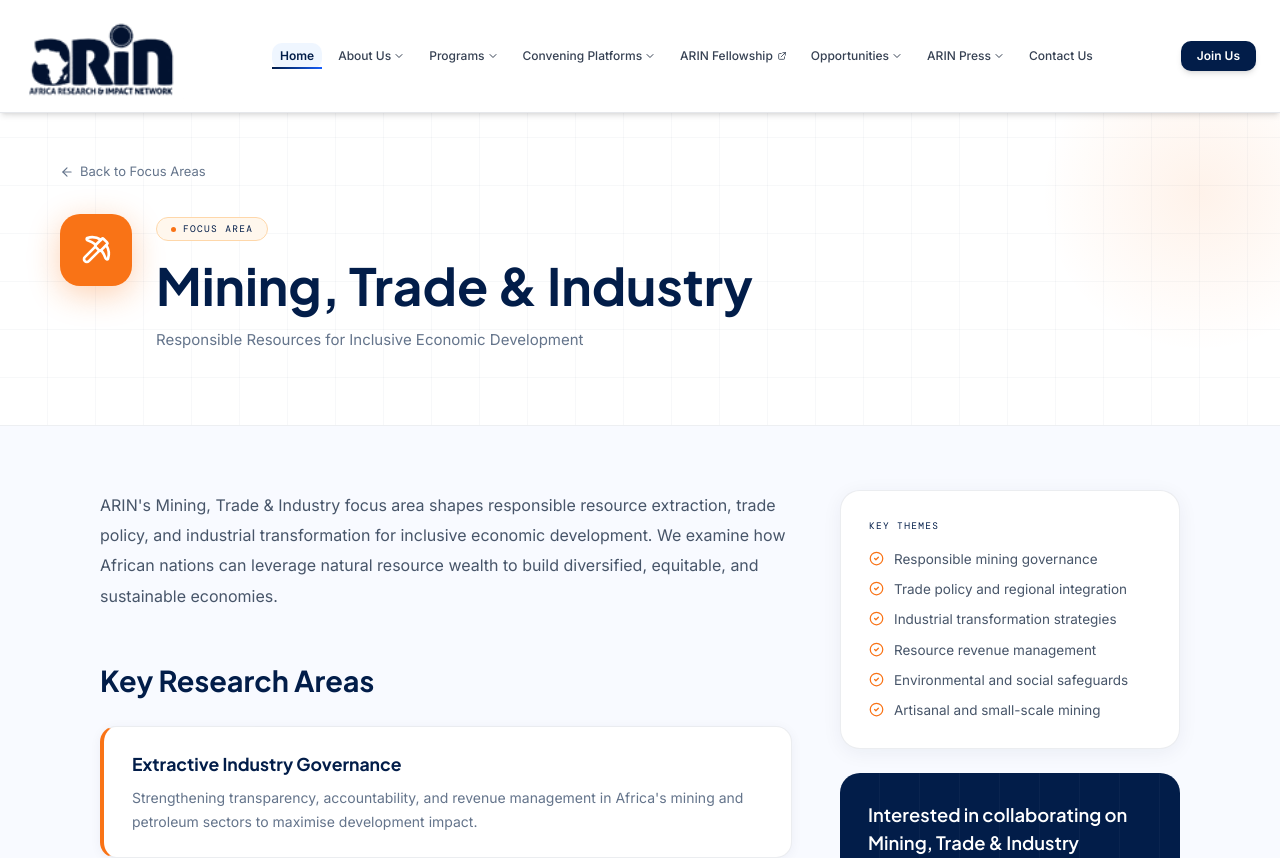
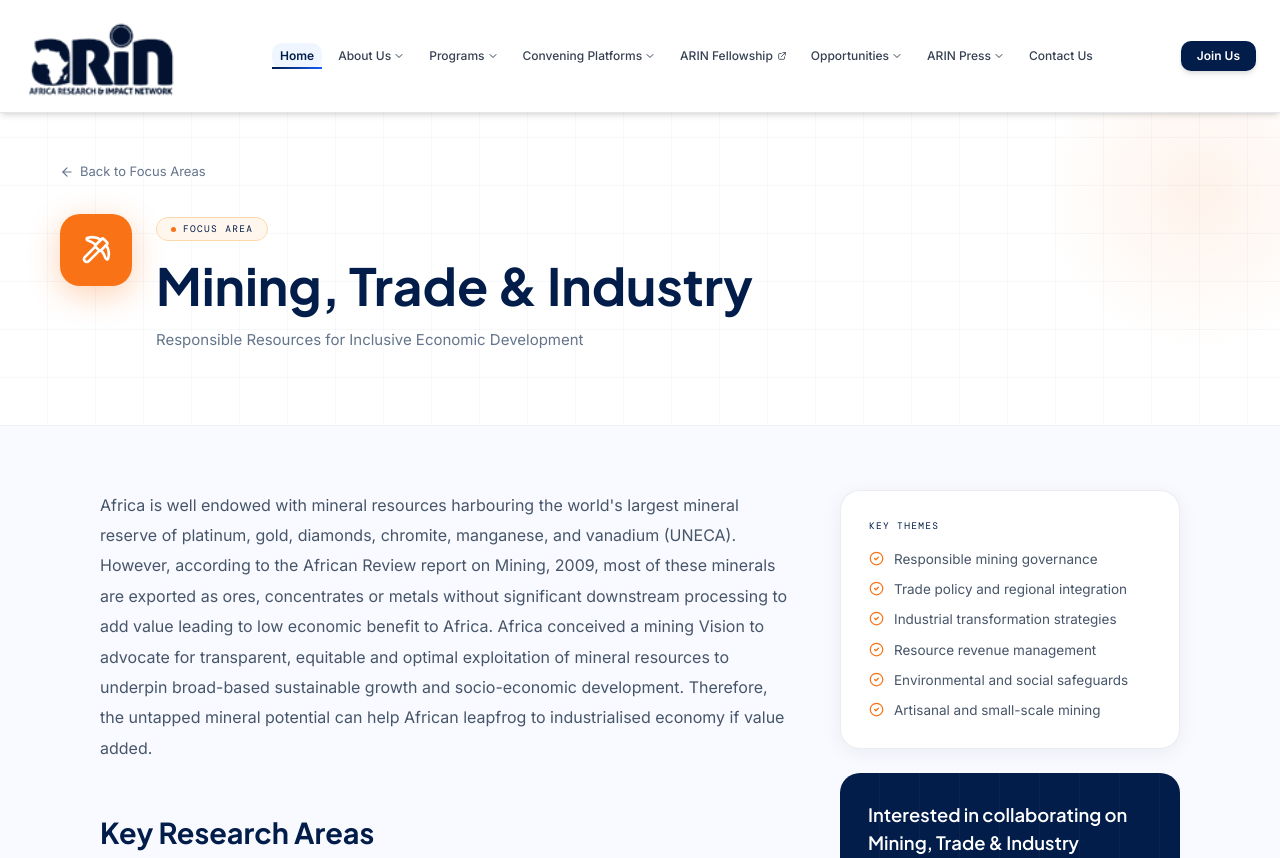
Before and after one commit to njerimuiruri/arin-website, a Next.js app: page /about-us/focus-areas/mining-trade-industry in a window 1280 px wide. Shown: the top 858 px of the page. Built offline with nearby package versions, Linux system fonts and the light colour scheme.

Commit message:
code updates on the focus mission

```diff
--- a/app/about-us/focus-areas/agriculture-forestry/page.tsx
+++ b/app/about-us/focus-areas/agriculture-forestry/page.tsx
@@ -10,7 +10,7 @@ const AREA = {
     icon: Wheat,
     tagline: "Climate-Smart Agriculture and Sustainable Forestry",
     description:
-        "ARIN's Agriculture & Forestry focus area drives climate-smart agriculture and sustainable forestry practices to secure food systems and rural livelihoods across Africa. Our research supports smallholder farmers, forest-dependent communities, and policymakers in building resilient, productive, and environmentally sustainable land-use systems.",
+        "Agriculture contributes directly and indirectly to climate change rendering farmers among the most vulnerable in Africa. Africa' economy is majorly dependant on agriculture, which highly rainfed hence among the most vulnerable areas to climate impacts. Approximately, 60% of Africa' trade and jobs respectively are derived from agricultural. Agricultural practices have impacted on the forestry in Africa. The indigenous agricultural practices like 'slash and burn' and mechanization have continually contributed to the destruction of forests as creation for more land for intense crop and livestock increase in order to produce more for the increasing population.",
     highlights: [
         "Climate-smart agriculture research",
         "Food systems and security policy",
--- a/app/about-us/focus-areas/cities-resilience/page.tsx
+++ b/app/about-us/focus-areas/cities-resilience/page.tsx
@@ -10,7 +10,7 @@ const AREA = {
     icon: Building2,
     tagline: "Adaptive Urban Frameworks for African Cities",
     description:
-        "ARIN's Cities & Resilience focus area builds adaptive urban frameworks that enable African cities to withstand climate shocks, migration pressures, and infrastructure challenges. Our research informs city planning, housing policy, and governance systems that prioritise the most vulnerable urban residents.",
+        "More than 50% of the world's population live in cities or urban centres and one billion people live in informal settlements and slums worldwide. Cities contribute significantly towards achievement of Sustainable Development Goals (SDGs) especially SDG 11 on sustainable cities and communities. African cities will double in population by 2050 this is because being home to the world's youngest and fast-growing population, the continent is urbanizing more rapidly than any other part of the planet (World Economic Forum).",
     highlights: [
         "Urban climate risk assessments",
         "Informal settlement resilience",
--- a/app/about-us/focus-areas/mining-trade-industry/page.tsx
+++ b/app/about-us/focus-areas/mining-trade-industry/page.tsx
@@ -10,7 +10,7 @@ const AREA = {
     icon: Pickaxe,
     tagline: "Responsible Resources for Inclusive Economic Development",
     description:
-        "ARIN's Mining, Trade & Industry focus area shapes responsible resource extraction, trade policy, and industrial transformation for inclusive economic development. We examine how African nations can leverage natural resource wealth to build diversified, equitable, and sustainable economies.",
+        "Africa is well endowed with mineral resources harbouring the world's largest mineral reserve of platinum, gold, diamonds, chromite, manganese, and vanadium (UNECA). However, according to the African Review report on Mining, 2009, most of these minerals are exported as ores, concentrates or metals without significant downstream processing to add value leading to low economic benefit to Africa. Africa conceived a mining Vision to advocate for transparent, equitable and optimal exploitation of mineral resources to underpin broad-based sustainable growth and socio-economic development. Therefore, the untapped mineral potential can help African leapfrog to industrialised economy if value added.",
     highlights: [
         "Responsible mining governance",
         "Trade policy and regional integration",
--- a/app/about-us/focus-areas/technology-innovation/page.tsx
+++ b/app/about-us/focus-areas/technology-innovation/page.tsx
@@ -10,7 +10,7 @@ const AREA = {
     icon: Cpu,
     tagline: "Digital Solutions to Accelerate Africa's Development",
     description:
-        "ARIN's Technology & Innovation focus area harnesses digital technologies, AI, and innovation ecosystems to accelerate research uptake and policy implementation. We investigate how emerging technologies can be leveraged to address Africa's most pressing development challenges while managing associated risks and inequalities.",
+        "Africa is well endowed with mineral resources harbouring the world's largest mineral reserve of platinum, gold, diamonds, chromite, manganese, and vanadium (UNECA). However, according to the African Review report on Mining, 2009, most of these minerals are exported as ores, concentrates or metals without significant downstream processing to add value leading to low economic benefit to Africa. Africa conceived a mining Vision to advocate for transparent, equitable and optimal exploitation of mineral resources to underpin broad-based sustainable growth and socio-economic development. Therefore, the untapped mineral potential can help African leapfrog to industrialised economy if value added.",
     highlights: [
         "Digital transformation policy",
         "Artificial intelligence in development",
```
